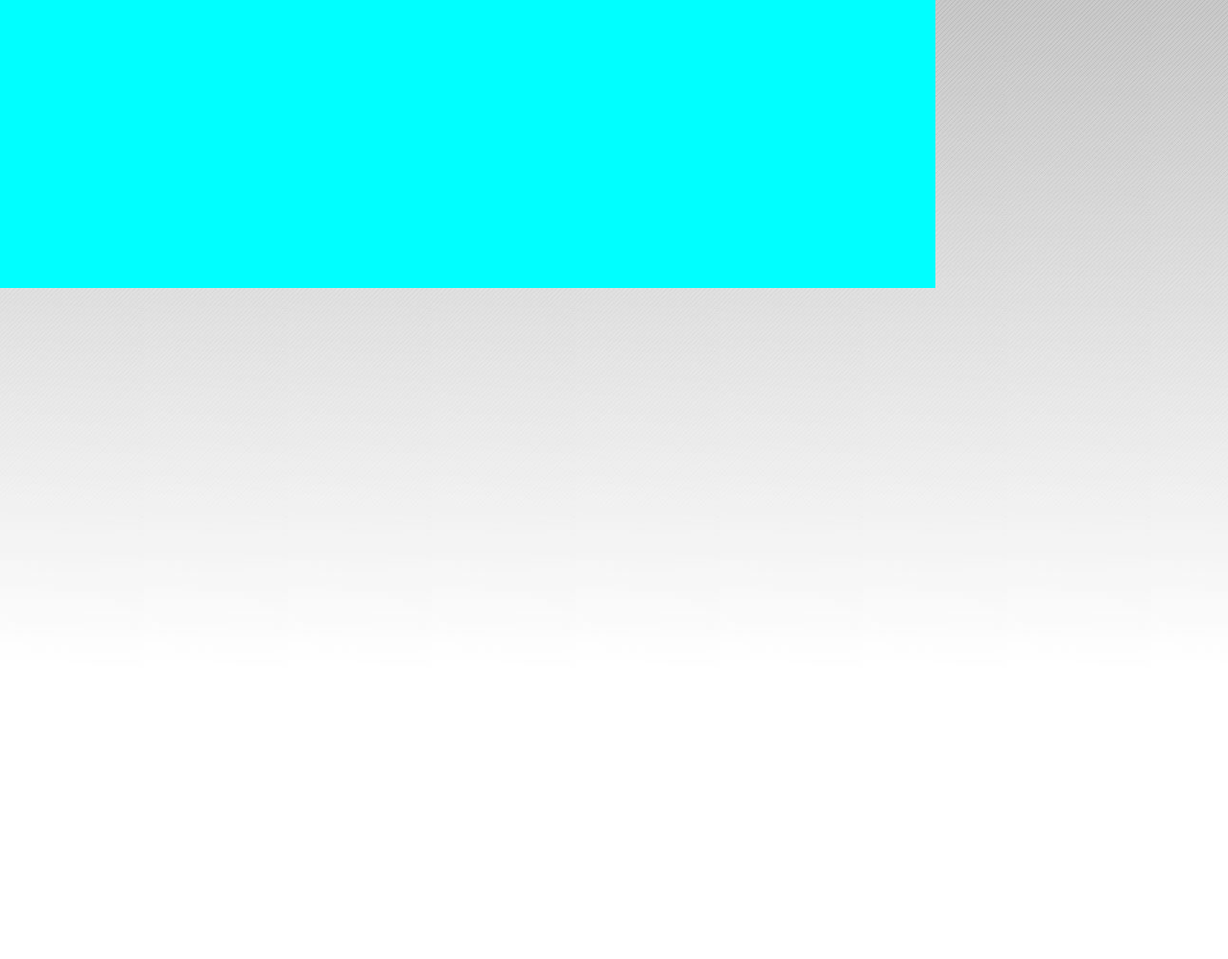
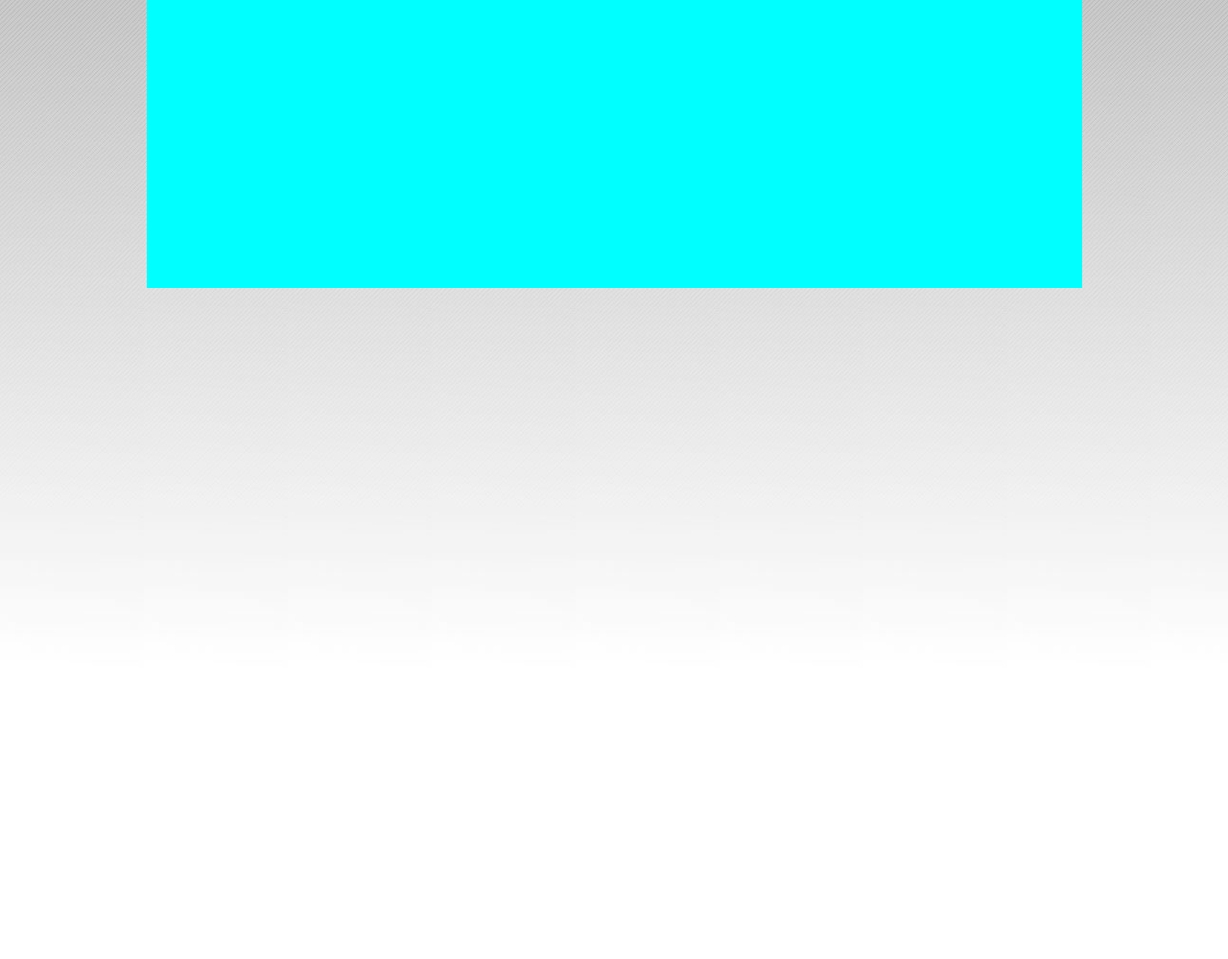
Before and after one commit to mcwashi/NenaLawOffice, a PHP site: page / in a window 1280 px wide. Shown: the part 100-1099 px from the top of the page at 96% size. Run offline with PHP 8.4, Linux system fonts and the light colour scheme; some libraries are stand-ins or nearby versions.

Commit message:
Set up middle content

```diff
--- a/assets/css/custom.css
+++ b/assets/css/custom.css
@@ -18,10 +18,11 @@
 	background-repeat: repeat-x;
 }
 
-#container{
+#middleContent{
 	width: 975px;
 	height:300px;
-	top: 200px;
 	background-color: aqua;
+	margin: 0 auto;
+	padding-top: 300px;
 
 }
--- a/index.html
+++ b/index.html
@@ -33,7 +33,7 @@
 
 
 	<section id="mainContent">
-		<div id="container">
+		<div id="middleContent">
 
 
 		</div>
```
Also changed, not shown: assets/img/CityofPeoria.jpg (added).
